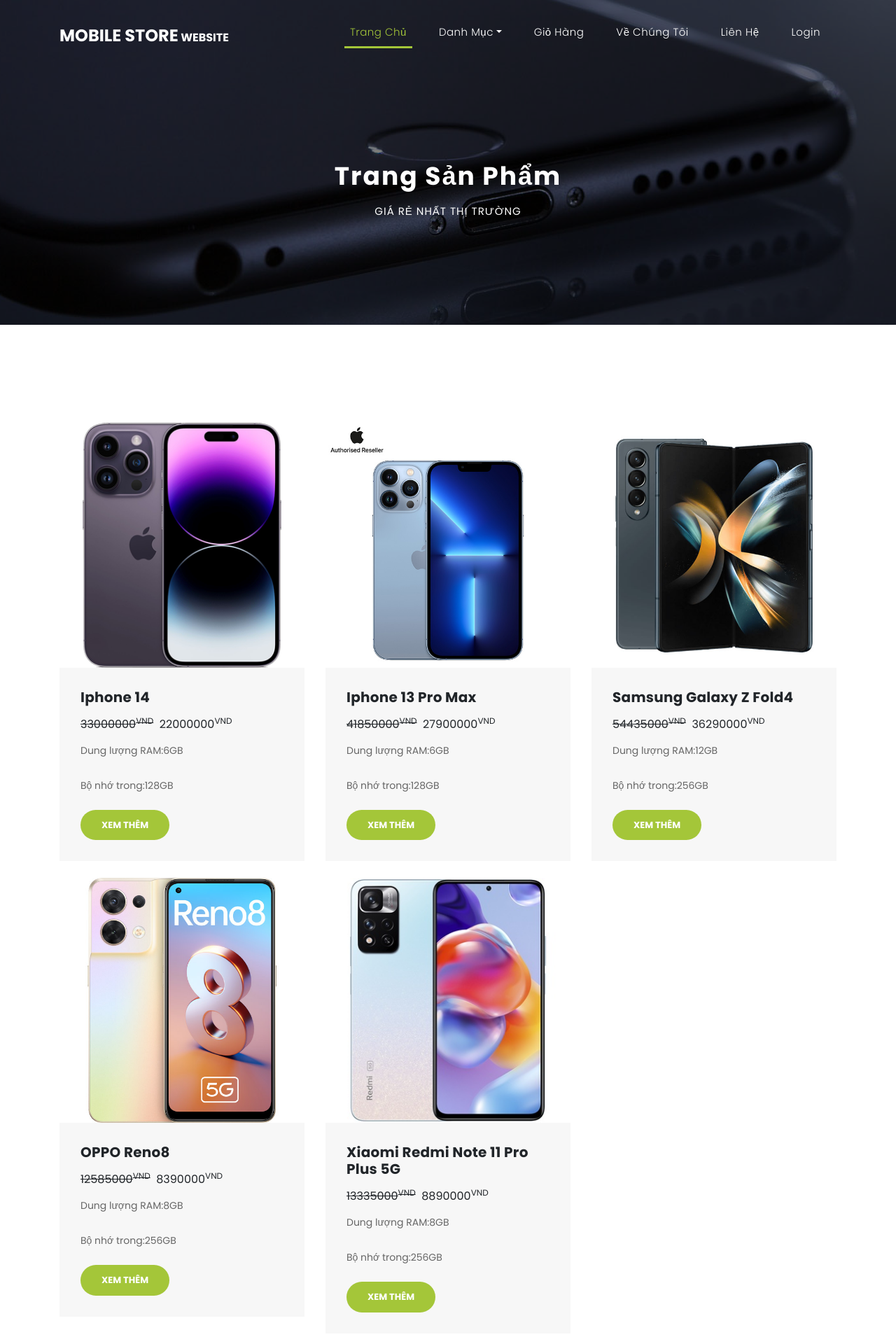
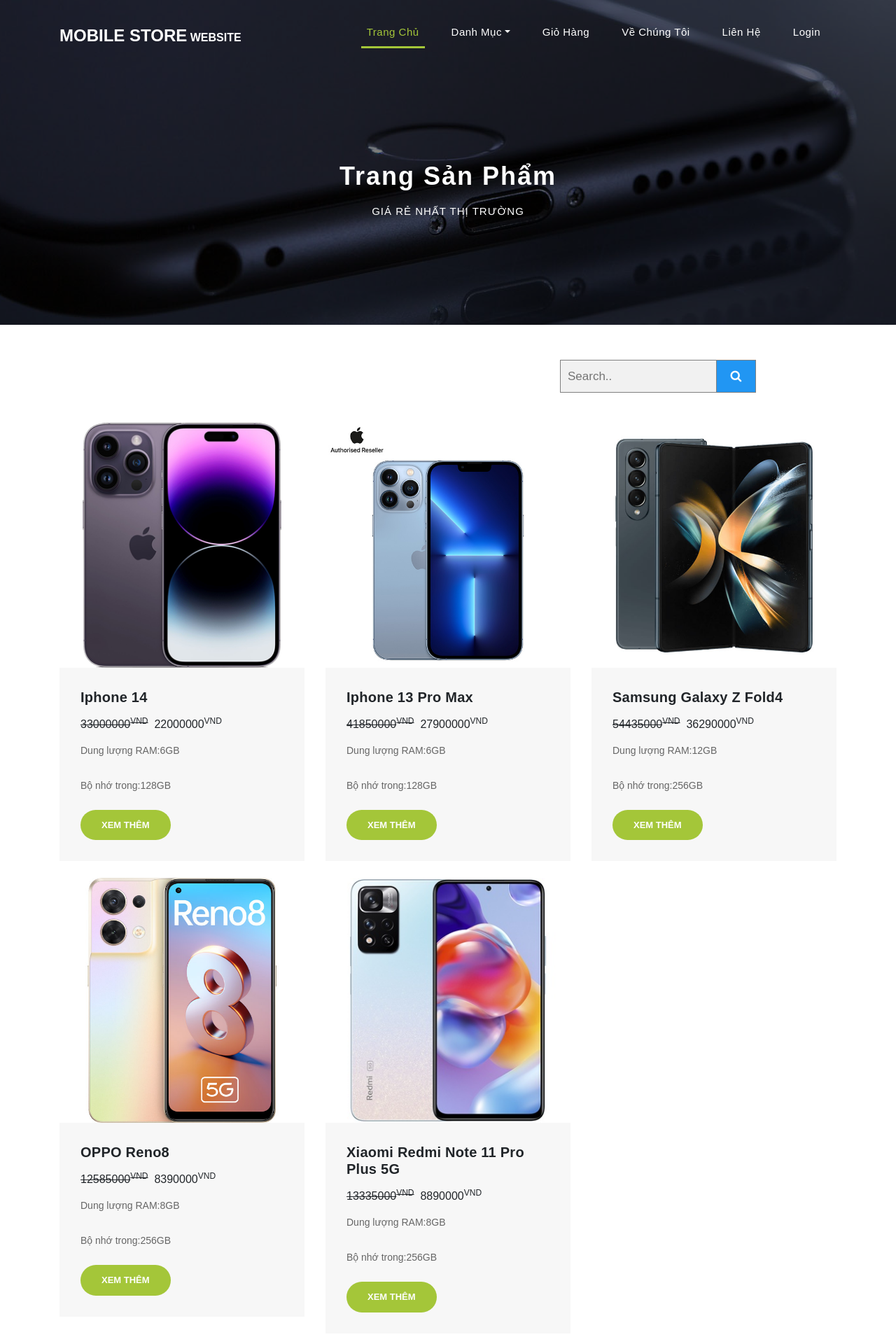
Before and after one commit to danghoclion/Mobile-Shop, a PHP site: page /products.php in a window 1280 px wide. Shown: the top 1920 px of the page at 70% size. Run offline with PHP 8.4, Linux system fonts and the light colour scheme; data comes from the database, SQL or seed files in the repository.

Commit message:
add feature find

```diff
--- a/products.php
+++ b/products.php
@@ -18,6 +18,48 @@
     <link rel="stylesheet" href="assets/css/fontawesome.css">
     <link rel="stylesheet" href="assets/css/style.css">
     <link rel="stylesheet" href="assets/css/owl.css">
+    <meta name="viewport" content="width=device-width, initial-scale=1">
+<link rel="stylesheet" href="https://cdnjs.cloudflare.com/ajax/libs/font-awesome/4.7.0/css/font-awesome.min.css">
+<style>
+body {
+  font-family: Arial;
+}
+
+* {
+  box-sizing: border-box;
+}
+
+form.example input[type=text] {
+  padding: 10px;
+  font-size: 17px;
+  border: 1px solid grey;
+  float: left;
+  width: 80%;
+  background: #f1f1f1;
+}
+
+form.example button {
+  float: left;
+  width: 20%;
+  padding: 10px;
+  background: #2196F3;
+  color: white;
+  font-size: 17px;
+  border: 1px solid grey;
+  border-left: none;
+  cursor: pointer;
+}
+
+form.example button:hover {
+  background: #0b7dda;
+}
+
+form.example::after {
+  content: "";
+  clear: both;
+  display: table;
+}
+</style>
     <?php session_start();
       function alert($msg) {
         echo "<script type='text/javascript'>alert('$msg');</script>";
@@ -31,7 +73,7 @@
   </head>
 
   <body>
-
+  <!-- style="position: absolute; margin-top: 70px;margin-left: 600px" -->
   <?php include("header.php");?>
 
     <!-- Page Content -->
@@ -45,13 +87,23 @@
         </div>
       </div>
     </div>
-
+  <form class="example" action="" method="POST" style="position: absolute;margin-left: 800px;;max-width:800px; margin-top: 50px;">
+  <input type="text" placeholder="Search.." name="search2">
+  <button type="submit"><i class="fa fa-search"></i></button>
+</form>
     <div class="services">
       <div class="container">
         <div class="row">
             <?php
               include('./config/db.php');
-              $sql = "SELECT * FROM sanpham";
+              if(isset($_POST['search2']))
+              {
+                $ten = $_POST['search2'];
+                $sql = "SELECT * FROM sanpham WHERE TenSanPham LIKE '%$ten%'";
+              }
+              else {
+                $sql = "SELECT * FROM sanpham";
+              }
               $result = $link->query($sql);
 
               if ($result->num_rows > 0) {
```
Also changed, not shown: test.php (deleted, +0 -18 lines).
